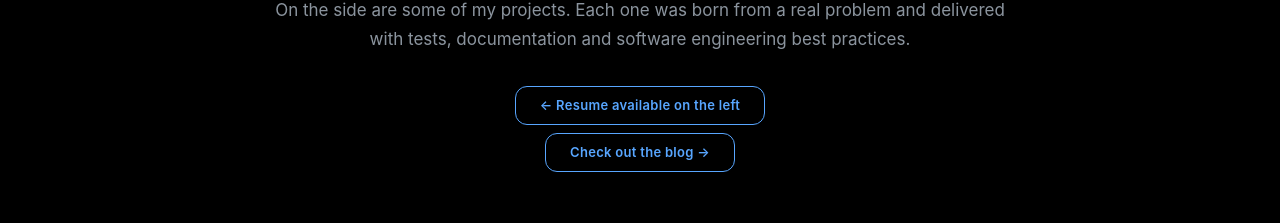
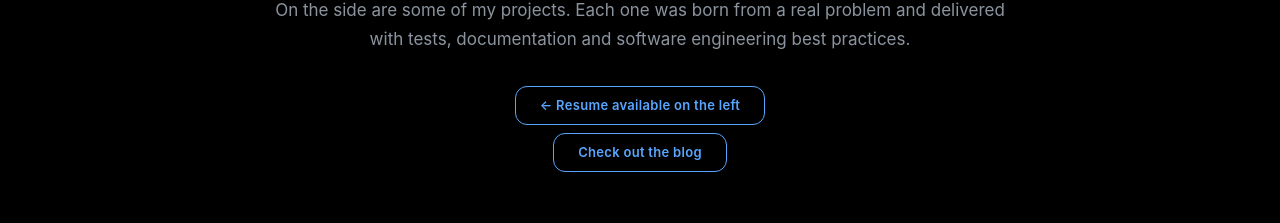
Before and after one commit to GustavoDaMassa/PortifolioSite, a React (Vite) app: page /trajetoria in a window 1280 px wide. Shown: the part 810-1033 px from the top of the page. Built offline with nearby package versions, Linux system fonts and the light colour scheme.

Commit message:
style: remove arrow from blog hint button on home page

```diff
--- a/src/components/ProfileSection/ProfileSection.jsx
+++ b/src/components/ProfileSection/ProfileSection.jsx
@@ -41,7 +41,7 @@ export const ProfileSection = () => {
           ← {t('home.curriculoHint')}
         </Link>
         <Link to="/blog" className={styles.blogHint}>
-          {t('home.blogHint')} →
+          {t('home.blogHint')}
         </Link>
       </div>
     </div>
```
